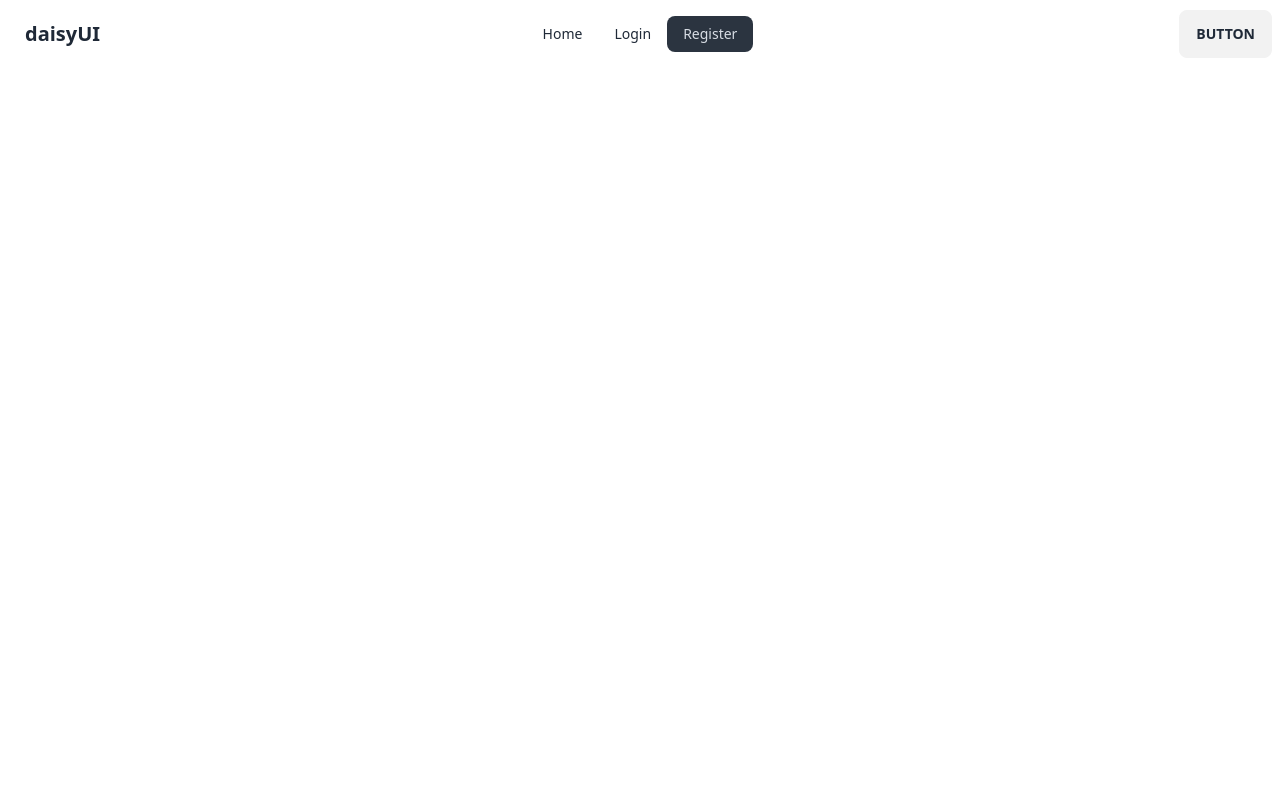
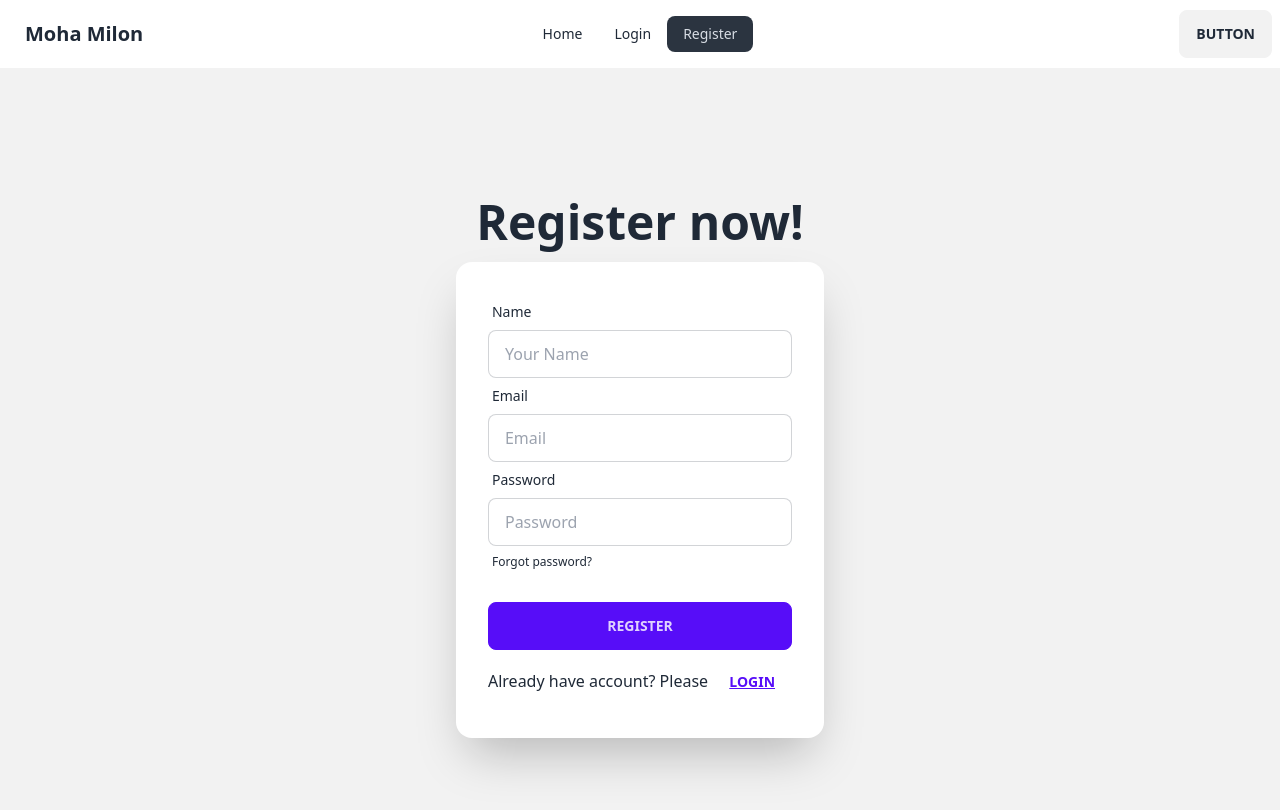
Before and after one commit to ProgrammingHero1/auth-moha-milon, a React (Vite) app: page /register in a window 1280 px wide. Shown: the top 810 px of the page. Built offline with nearby package versions, Linux system fonts and the light colour scheme.

Commit message:
created login and register form

```diff
--- a/src/components/Login.jsx
+++ b/src/components/Login.jsx
@@ -1,9 +1,49 @@
+import { Link } from "react-router-dom";
 
 
 const Login = () => {
+
+    const handleLogin = e => {
+        e.preventDefault();
+        const email = e.target.email.value;
+        const password = e.target.password.value;
+        console.log(email, password)
+    }
+
     return (
-        <div>
-
+        <div className="hero min-h-screen bg-base-200">
+            <div className="hero-content flex-col">
+                <div className="text-center ">
+                    <h1 className="text-5xl font-bold">Login now!</h1>
+                </div>
+                <div className="card flex-shrink-0 w-full max-w-sm shadow-2xl bg-base-100">
+                    <div className="card-body">
+                        <form onSubmit={handleLogin}>
+                            <div className="form-control">
+                                <label className="label">
+                                    <span className="label-text">Email</span>
+                                </label>
+                                <input type="email" name="email" placeholder="email" required className="input input-bordered" />
+                            </div>
+                            <div className="form-control">
+                                <label className="label">
+                                    <span className="label-text">Password</span>
+                                </label>
+                                <input type="password" name="password" required placeholder="password" className="input input-bordered" />
+                                <label className="label">
+                                    <a href="#" className="label-text-alt link link-hover">Forgot password?</a>
+                                </label>
+                            </div>
+                            <div className="form-control mt-6">
+                                <button className="btn btn-primary">Login</button>
+                            </div>
+                        </form>
+                        <p> New to this site? Please <Link to="/register">
+                            <button className="btn btn-link">Register</button>
+                        </Link> </p>
+                    </div>
+                </div>
+            </div>
         </div>
     );
 };
--- a/src/components/Navbar.jsx
+++ b/src/components/Navbar.jsx
@@ -20,7 +20,7 @@
                         {navLinks}
                     </ul>
                 </div>
-                <a className="btn btn-ghost normal-case text-xl">daisyUI</a>
+                <a className="btn btn-ghost normal-case text-xl">Moha Milon</a>
             </div>
             <div className="navbar-center hidden lg:flex">
                 <ul className="menu menu-horizontal px-1">
--- a/src/components/Register.jsx
+++ b/src/components/Register.jsx
@@ -1,9 +1,56 @@
+import { Link } from "react-router-dom";
 
 
 const Register = () => {
+
+    const handleRegister = e => {
+        e.preventDefault();
+        const name = e.target.name.value;
+        const email = e.target.email.value;
+        const password = e.target.password.value;
+        console.log(name, email, password)
+    }
+
     return (
-        <div>
-
+        <div className="hero min-h-screen bg-base-200">
+            <div className="hero-content flex-col">
+                <div className="text-center ">
+                    <h1 className="text-5xl font-bold">Register now!</h1>
+                </div>
+                <div className="card flex-shrink-0 w-full max-w-sm shadow-2xl bg-base-100">
+                    <div className="card-body">
+                        <form onSubmit={handleRegister}>
+                            <div className="form-control">
+                                <label className="label">
+                                    <span className="label-text">Name</span>
+                                </label>
+                                <input type="text" name="name" placeholder="Your Name" required className="input input-bordered" />
+                            </div>
+                            <div className="form-control">
+                                <label className="label">
+                                    <span className="label-text">Email</span>
+                                </label>
+                                <input type="email" name="email" placeholder="Email" required className="input input-bordered" />
+                            </div>
+                            <div className="form-control">
+                                <label className="label">
+                                    <span className="label-text">Password</span>
+                                </label>
+                                <input type="password" name="password" required placeholder="Password" className="input input-bordered" />
+                                <label className="label">
+                                    <a href="#" className="label-text-alt link link-hover">Forgot password?</a>
+                                </label>
+                            </div>
+                            <div className="form-control mt-6">
+                                <button className="btn btn-primary">Register</button>
+                            </div>
+                        </form>
+                        <p> Already have account? Please <Link to="/login">
+                            <button className="btn btn-link">Login</button>
+                        </Link> </p>
+                    </div>
+                </div>
+            </div>
         </div>
     );
 };
```
Also changed, not shown: src/__context_api.js (added, +7 -0 lines).
